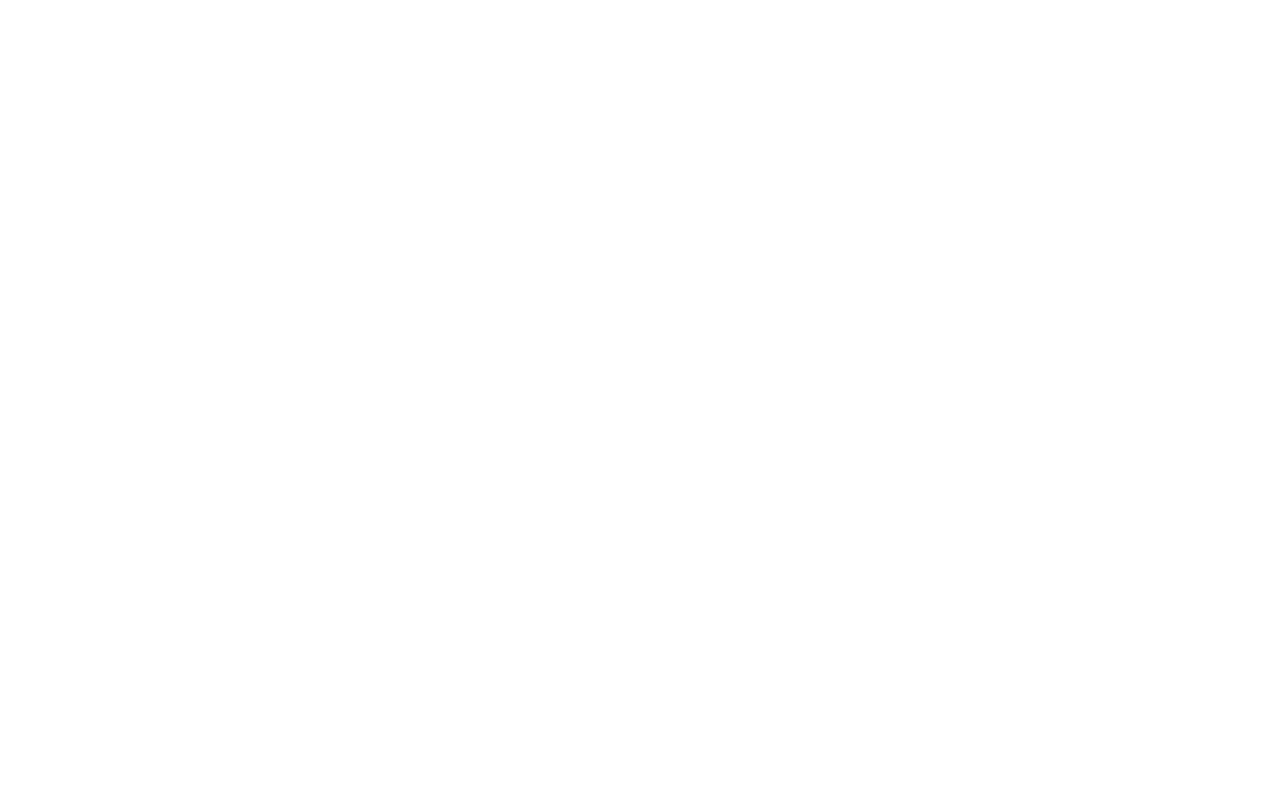
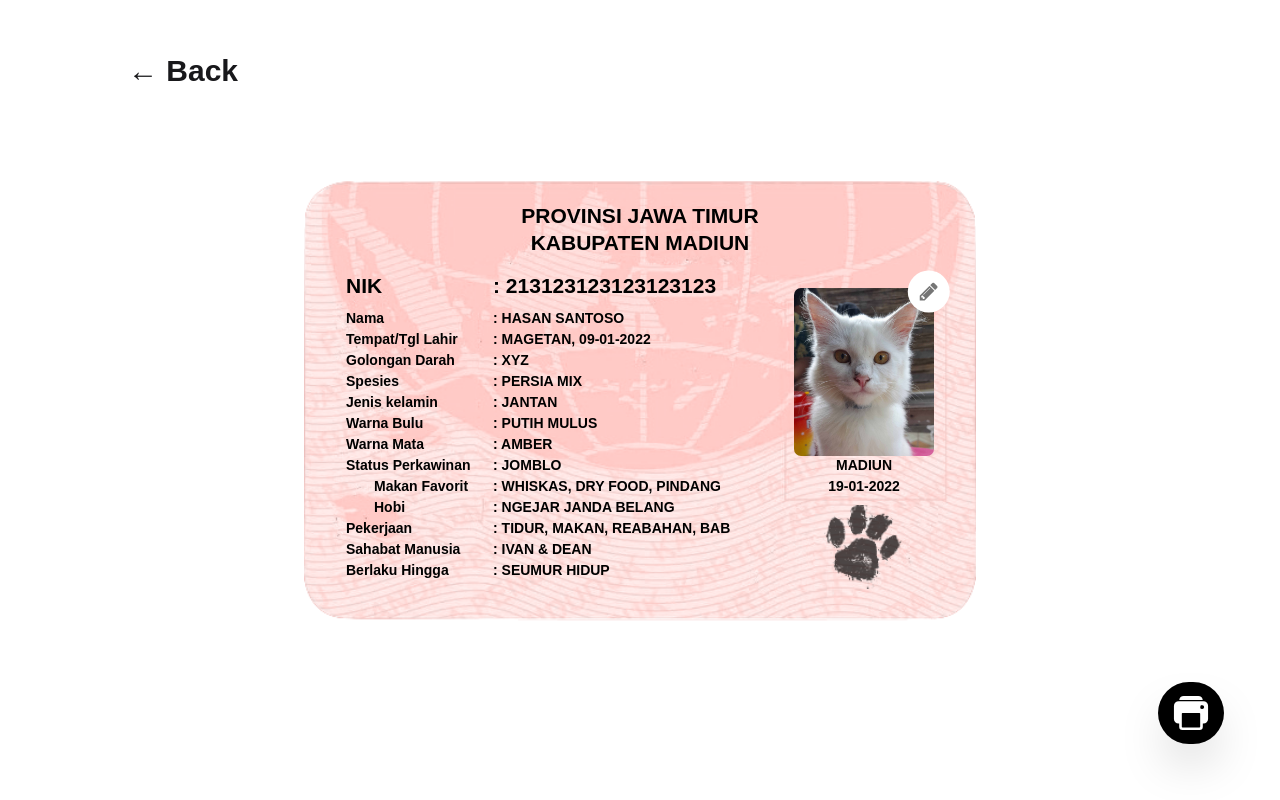
Before and after one commit to unaivan22/ktpgemoy, a React (Create React App) app: page /bg-merah in a window 1280 px wide. Before the commit this address had no page. Built offline with nearby package versions, Linux system fonts and the light colour scheme.

Commit message:
adding template

```diff
--- a/src/index.css
+++ b/src/index.css
@@ -16,6 +16,10 @@
     /* width: 900px;
     height: 450px; */
     background-image: url('/public/media/bg-blue.png') !important;
+    background-repeat: no-repeat;
+}
+.bg-ktp-red{
+    background-image: url('/public/media/bg-red.png') !important;
     background-repeat: no-repeat;
 }
 
--- a/src/pages/Home.jsx
+++ b/src/pages/Home.jsx
@@ -3,7 +3,7 @@
 
 export default function Home() {
   return (
-    <div className='container mx-auto bg-white max-h-screen mb-24'>
+    <div className='container mx-auto bg-white h-screen mb-24'>
         <AnimatedPage>
             <div className='bg-amber-100 grid place-items-center mt-12 rounded-3xl'>
                 <div className='flex items-center xl:px-32 lg:px-32 md:px-12 sm:px-12 xs:px-6 xl:py-16 lg:py-16 md:py-8 sm:py-6 xs:py-12 gap-x-4 xl:flex-row xs:flex-col sm:flex-col'>
@@ -27,8 +27,8 @@
                 <a href='/bg-biru' >
                     <img className='object-fit' src='media/templates/bg-blue.png' />
                 </a>
-                <a  >
-                    <img className='object-fit opacity-25 cursor-not-allowed' src='media/templates/bg-blue.png' />
+                <a href='/bg-merah' >
+                    <img className='object-fit' src='media/templates/bg-red.png' />
                 </a>
                 <a  >
                     <img className='object-fit opacity-25 cursor-not-allowed' src='media/templates/bg-blue.png' />
--- a/src/pages/RouterPage.js
+++ b/src/pages/RouterPage.js
@@ -3,6 +3,7 @@
 
 import Home from './Home'
 import BackgroundBiru from './ktp/BackgroundBiru'
+import BackgroundMerah from './ktp/BackgroundMerah'
 
 export default function RouterPage() {
   return (
@@ -11,7 +12,7 @@
             <Route path='/' element={<Home/>} />
 
             <Route path='/bg-biru' element={<BackgroundBiru/>} />
-
+            <Route path='/bg-merah' element={<BackgroundMerah/>} />
             {/* <Route path='*' element={<NotFound/>} /> */}
         </Routes>
      </Router>
--- /dev/null
+++ b/src/pages/ktp/BackgroundMerah.jsx
@@ -0,0 +1,92 @@
+import React from 'react'
+import FloatBtn from '../utils/FloatBtn'
+import ChangeImagesrc from '../utils/ChangeImagesrc'
+import AnimatedPage from '../utils/AnimatedPage'
+import Toast from '../utils/Toast'
+import BackArrow from '../utils/BackArrow'
+
+export default function BackgroundMerah() {
+  return (
+    <div className='template-generator mx-auto padding-10mm bg-transparent grid place-items-center h-screen'>
+      <BackArrow />
+      <AnimatedPage>
+        <div className='bg-ktp-red bg-contain bg-center mx-auto h-72 w-96 aspect-video relative xl:scale-175 lg:scale-175 md:scale-125 sm:scale-110 xs:scale-110' id='content'>
+          <section className='px-6 pt-8'>
+              <div className='grid grid-cols-1 w-full text-center mb-2 leading-tight'>
+                <p className='font-bold text-xs label-content uppercase'>Provinsi <span contentEditable="true">Jawa Timur</span></p>
+                <p className='font-bold text-xs label-content uppercase' contentEditable="true">Kabupaten Madiun</p>
+              </div>
+              <div className='grid grid-cols-4'>
+                <p className='font-bold text-xs label-content col-span-1'>NIK</p>
+                <p className='font-bold text-xs label-content col-span-3 focus-visible:ring-amber-200' > <span>:</span> <span contentEditable="true">213123123123123123</span></p>
+              </div>
+
+              <section className='mt-1'>
+                <div className='grid grid-cols-4'>
+                  <p className='font-bold text-hs label-content col-span-1'>Nama</p>
+                  <p className='font-bold text-hs label-content col-span-3 uppercase'> <span>:</span> <span contentEditable="true">Hasan Santoso</span></p>
+                </div>
+                <div className='grid grid-cols-4'>
+                  <p className='font-bold text-hs label-content col-span-1'>Tempat/Tgl Lahir</p>
+                  <p className='font-bold text-hs label-content col-span-3 uppercase'> <span>:</span> <span contentEditable="true">Magetan, 09-01-2022</span></p>
+                </div>
+                <div className='grid grid-cols-4'>
+                  <p className='font-bold text-hs label-content col-span-1'>Golongan Darah</p>
+                  <p className='font-bold text-hs label-content col-span-3 uppercase'> <span>:</span> <span contentEditable="true">XYZ</span></p>
+                </div>
+                <div className='grid grid-cols-4'>
+                  <p className='font-bold text-hs label-content col-span-1'>Spesies</p>
+                  <p className='font-bold text-hs label-content col-span-3 uppercase'> <span>:</span> <span contentEditable="true">Persia Mix</span></p>
+                </div>
+                <div className='grid grid-cols-4'>
+                  <p className='font-bold text-hs label-content col-span-1'>Jenis kelamin</p>
+                  <p className='font-bold text-hs label-content col-span-3 uppercase'> <span>:</span> <span contentEditable="true">Jantan</span></p>
+                </div>
+                <div className='grid grid-cols-4'>
+                  <p className='font-bold text-hs label-content col-span-1'>Warna Bulu</p>
+                  <p className='font-bold text-hs label-content col-span-3 uppercase'> <span>:</span> <span contentEditable="true">Putih mulus</span></p>
+                </div>
+                <div className='grid grid-cols-4'>
+                  <p className='font-bold text-hs label-content col-span-1'>Warna Mata</p>
+                  <p className='font-bold text-hs label-content col-span-3 uppercase'> <span>:</span> <span contentEditable="true">Amber</span></p>
+                </div>
+                <div className='grid grid-cols-4'>
+                  <p className='font-bold text-hs label-content col-span-1'>Status Perkawinan</p>
+                  <p className='font-bold text-hs label-content col-span-3 uppercase'> <span>:</span> <span contentEditable="true">Jomblo</span></p>
+                </div>
+                <div className='grid grid-cols-4'>
+                  <p className='font-bold text-hs label-content col-span-1 ml-4'>Makan Favorit</p>
+                  <p className='font-bold text-hs label-content col-span-3 uppercase'> <span>:</span> <span contentEditable="true">Whiskas, Dry Food, Pindang</span></p>
+                </div>
+                <div className='grid grid-cols-4'>
+                  <p className='font-bold text-hs label-content col-span-1 ml-4'>Hobi</p>
+                  <p className='font-bold text-hs label-content col-span-3 uppercase'> <span>:</span> <span contentEditable="true">Ngejar Janda Belang</span></p>
+                </div>
+                <div className='grid grid-cols-4'>
+                  <p className='font-bold text-hs label-content col-span-1'>Pekerjaan</p>
+                  <p className='font-bold text-hs label-content col-span-3 uppercase'> <span>:</span> <span contentEditable="true">Tidur, Makan, Reabahan, BAB</span></p>
+                </div>
+                <div className='grid grid-cols-4'>
+                  <p className='font-bold text-hs label-content col-span-1'>Sahabat Manusia</p>
+                  <p className='font-bold text-hs label-content col-span-3 uppercase'> <span>:</span> <span contentEditable="true">Ivan & Dean</span></p>
+                </div>
+                <div className='grid grid-cols-4'>
+                  <p className='font-bold text-hs label-content col-span-1'>Berlaku Hingga</p>
+                  <p className='font-bold text-hs label-content col-span-3 uppercase'> <span>:</span> <span contentEditable="true">Seumur Hidup</span></p>
+                </div>
+              </section>
+          </section>
+          <div className='absolute top-20 right-6 text-center'>
+            <ChangeImagesrc />
+            <p className='font-bold text-hs label-content col-span-3 uppercase' contentEditable="true">Madiun</p>
+            <p className='font-bold text-hs label-content col-span-3 uppercase' contentEditable="true">19-01-2022</p>
+
+            <img className='mx-auto opacity-70 mt-1 h-12 w-12 object-cover' src='/media/paw.png' />
+          </div>
+        </div>
+      </AnimatedPage>
+      {/* <Toast /> */}
+      <FloatBtn />
+    </div>
+  )
+}
--- a/src/pages/utils/BackArrow.js
+++ b/src/pages/utils/BackArrow.js
@@ -5,7 +5,7 @@
 export default function BackArrow() {
   const navigate = useNavigate();
   return (
-    <div className="container mx-auto sm:px-24 md:px-32 xl:px-32 lg:px-32 absolute top-0">
+    <div className="container mx-auto sm:px-24 md:px-32 xl:px-32 lg:px-32 absolute top-0 offPrint">
        <section className='mt-12'>
        <a onClick={() => navigate(-1)} className="font-bold text-zinc-900 text-3xl cursor-pointer" id='backTittle'> &#x2190; Back</a>
        </section>
```
Also changed, not shown: public/media/bg-red.png (added), public/media/templates/bg-red.png (added).
